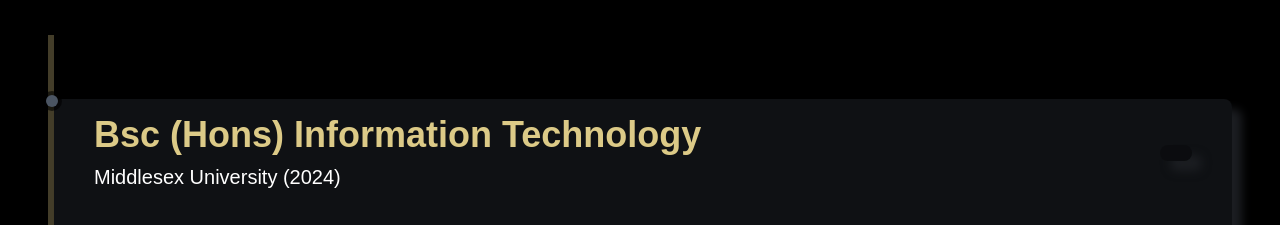
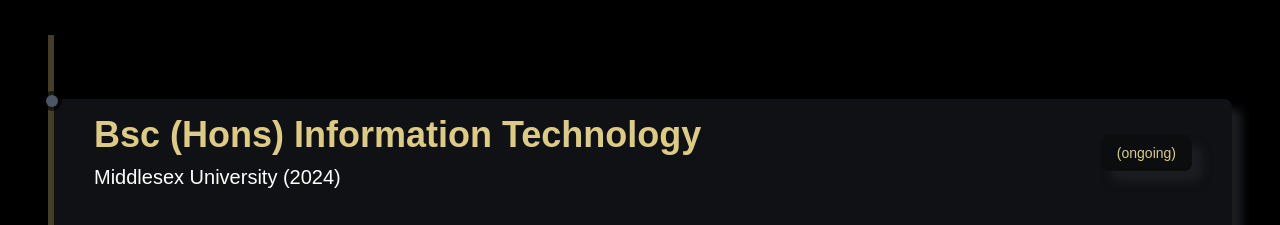
Before and after one commit to kulklex/kulklex2.0, a Next.js app: page / in a window 1280 px wide. Shown: the part 3380-3605 px from the top of the page. Built offline with nearby package versions, Linux system fonts and the light colour scheme.

Commit message:
Update Education.tsx

```diff
--- a/components/Resume/Education.tsx
+++ b/components/Resume/Education.tsx
@@ -17,7 +17,7 @@
           <ResumeCard
             title="Bsc (Hons) Information Technology"
             subTitle="Middlesex University (2024)"
-            result=""
+            result="(ongoing)"
             desc="The Burroughs, Hendon, London, United Kingdom"
           />
           <ResumeCard
```
